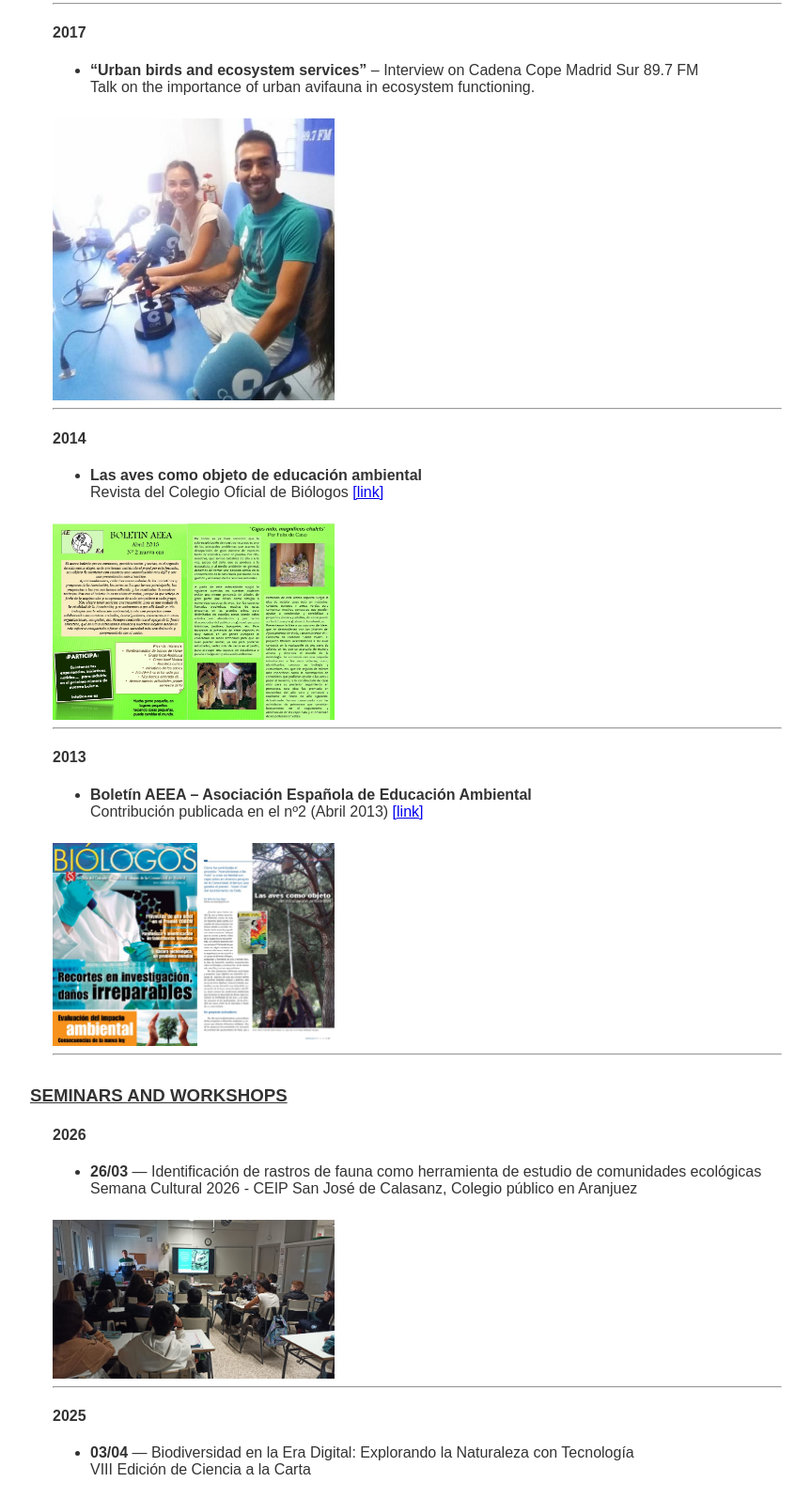
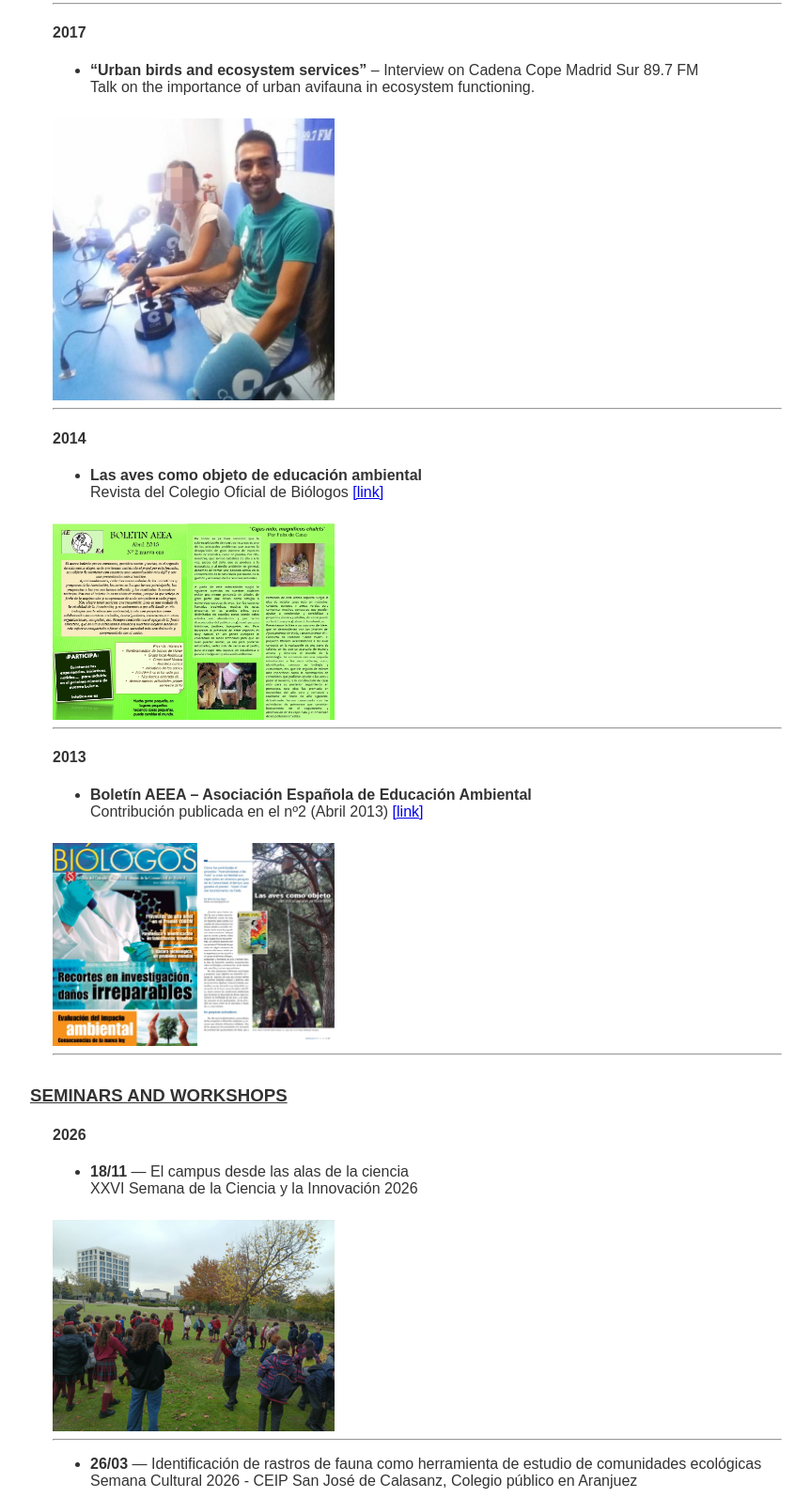
Before and after one commit to jLopezAngulo/jLopezAngulo.github.io, a plain HTML site: page Outreach.html in a window 1280 px wide. Shown: the part 1297-2891 px from the top of the page at 94% size, without its empty margins (208-1071 px from the left). Drawn offline with Linux system fonts and the light colour scheme.

Commit message:
Describe los cambios realizados

```diff
--- a/Outreach.html
+++ b/Outreach.html
@@ -210,7 +210,7 @@
     Talk on the importance of urban avifauna in ecosystem functioning.
   </li>
 </ul>
-<img src="images/Outreach/media/radio.jpg" alt="Radio interview" style="width: 300px; margin-top: 0.5rem;">
+<img src="images/Outreach/media/radio.jpeg" alt="Radio interview" style="width: 300px; margin-top: 0.5rem;">
 <hr>
 
 <h4>2014</h4>
@@ -244,11 +244,19 @@ Seminars and Workshops
 
 <h4>2026</h4>
 <ul>
+  <li><strong>18/11</strong> — El campus desde las alas de la ciencia<br>
+   XXVI Semana de la Ciencia y la Innovación 2026 </li>
+</ul>
+<img src="images/Outreach/seminars/2026b.jpeg" alt="Workshop 2026" style="width: 300px; margin-top: 0.5rem;">
+<hr>
+
+<ul>
   <li><strong>26/03</strong> — Identificación de rastros de fauna como herramienta de estudio de comunidades ecológicas<br>
     Semana Cultural 2026 - CEIP San José de Calasanz, Colegio público en Aranjuez </li>
 </ul>
 <img src="images/Outreach/seminars/2026.jpeg" alt="Workshop 2026" style="width: 300px; margin-top: 0.5rem;">
 <hr>
+
 
 <h4>2025</h4>
 <ul>
@@ -366,7 +374,7 @@ Ecological Education and Public Engagement</h3>
   <li><a href="https://eventos.urjc.es/69327/detail/los-servicios-de-los-ecosistemas-de-las-infraestructuras-verdes-de-la-urjc.html" target="_blank">URJC Event - Ecosystem Services of Green Infrastructure</a></li>
   <li><a href="https://www.ayuntamientoparla.es/noticias/el-ayuntamiento-impulsa-un-proyecto-para" target="_blank">Ayuntamiento Parla - Project Promotion</a></li>
   <li><a href="https://issuu.com/aytoparla/docs/i-feria-asociacionismo-de-parla-201" target="_blank">I Feria Asociacionismo de Parla (Issuu)</a></li>
-  <li><a href="https://www.ayuntamientoparla.es/noticias/la-i-feria-de-la-mascota-busca-al-perro-mas-simpatico-de-parla-y-mil-corredores-participaran-en-la-xxviii-milla-de-parla" target="_blank">Science Month in Parla with the Naturmente associationa</a></li>
+  <li><a href="https://www.ayuntamientoparla.es/noticias/la-i-feria-de-la-mascota-busca-al-perro-mas-simpatico-de-parla-y-mil-corredores-participaran-en-la-xxviii-milla-de-parla" target="_blank">Science Month in Parla with the Naturmente association</a></li>
 </ul>
 <hr>
 
```
Also changed, not shown: research.html (+3 -3 lines), images/Outreach/media/radio.jpeg (added), images/Outreach/media/radio.jpg (deleted), images/Outreach/seminars/2026b.jpeg (added), 1 other file.
